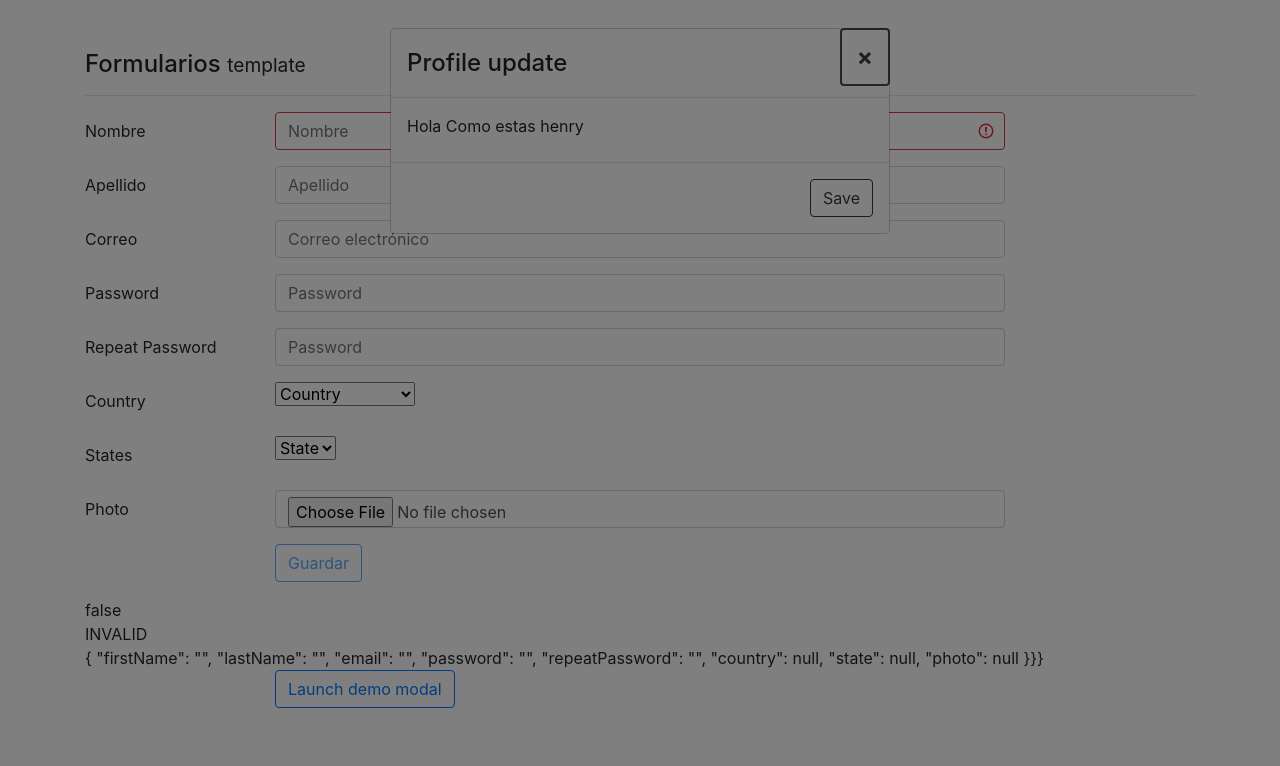
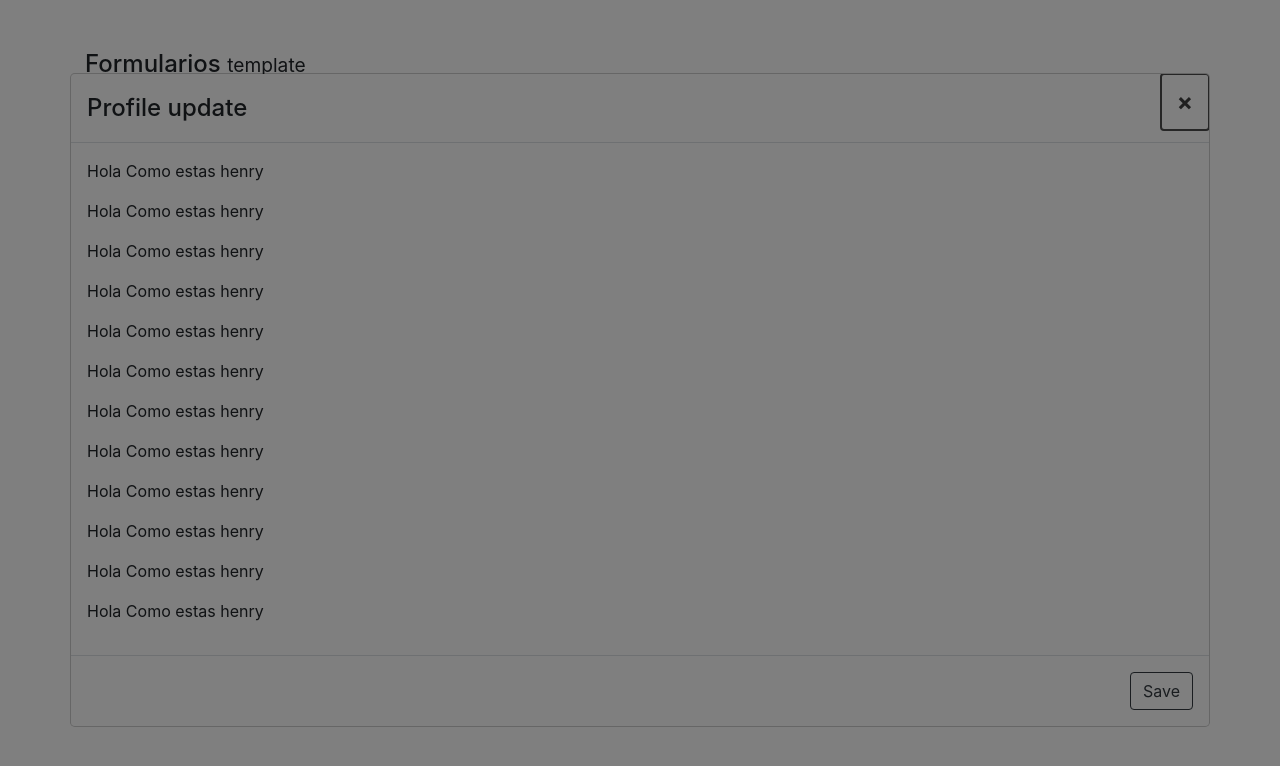
Before and after one commit to Algonzalz/FormulariosAngular, an Angular app: page / in a window 1280 px wide. Both pictures are taken after typing "Sample", "Sample", "name@example.com", "Sample123", "Sample123" into the empty fields and a click on the button "Launch demo modal". Shown: the top 766 px of the page. Built offline with nearby package versions, Linux system fonts and the light colour scheme.

Commit message:
Se agrego el modal scroll

```diff
--- a/src/app/components/owned-page/owned-page.component.html
+++ b/src/app/components/owned-page/owned-page.component.html
@@ -144,7 +144,18 @@
     </button>
   </div>
   <div class="modal-body">
-   <label>Hola Como estas {{name}}</label>
+   <p>Hola Como estas {{name}}</p>
+   <p>Hola Como estas {{name}}</p>
+   <p>Hola Como estas {{name}}</p>
+   <p>Hola Como estas {{name}}</p>
+   <p>Hola Como estas {{name}}</p>
+   <p>Hola Como estas {{name}}</p>
+   <p>Hola Como estas {{name}}</p>
+   <p>Hola Como estas {{name}}</p>
+   <p>Hola Como estas {{name}}</p>
+   <p>Hola Como estas {{name}}</p>
+   <p>Hola Como estas {{name}}</p>
+   <p>Hola Como estas {{name}}</p>
   </div>
   <div class="modal-footer">
     <button type="button" class="btn btn-outline-dark" (click)="modalClose()">Save</button>
--- a/src/app/components/owned-page/owned-page.component.ts
+++ b/src/app/components/owned-page/owned-page.component.ts
@@ -133,7 +133,7 @@ export class OwnedPageComponent implements OnInit {
 
   }
   open(content) {
-    this.modalService.open(content);
+    this.modalService.open(content, { size: 'xl' , scrollable: true, centered: true });
   }
   modalClose() {
     this.modalService.dismissAll();
```
